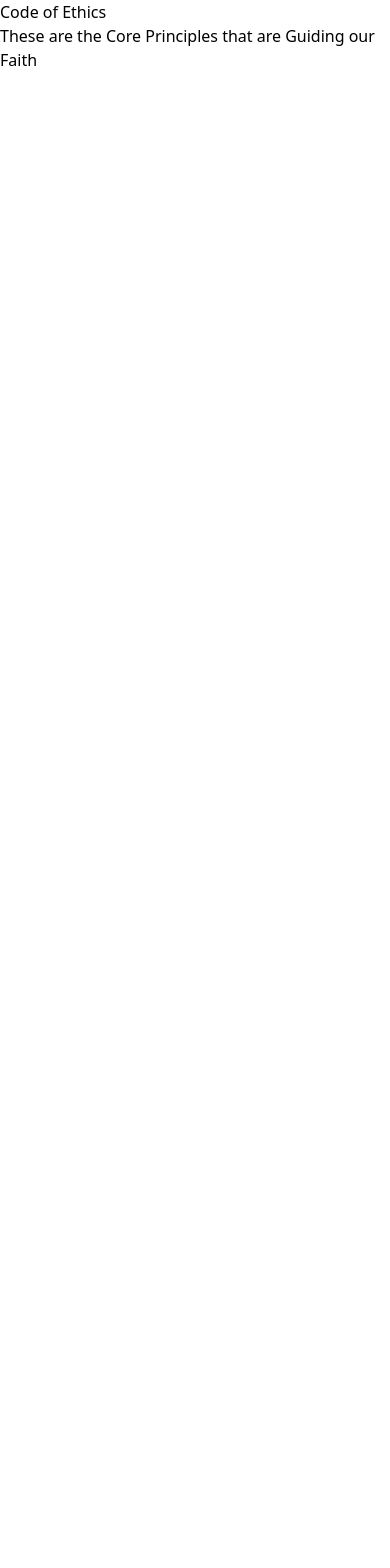
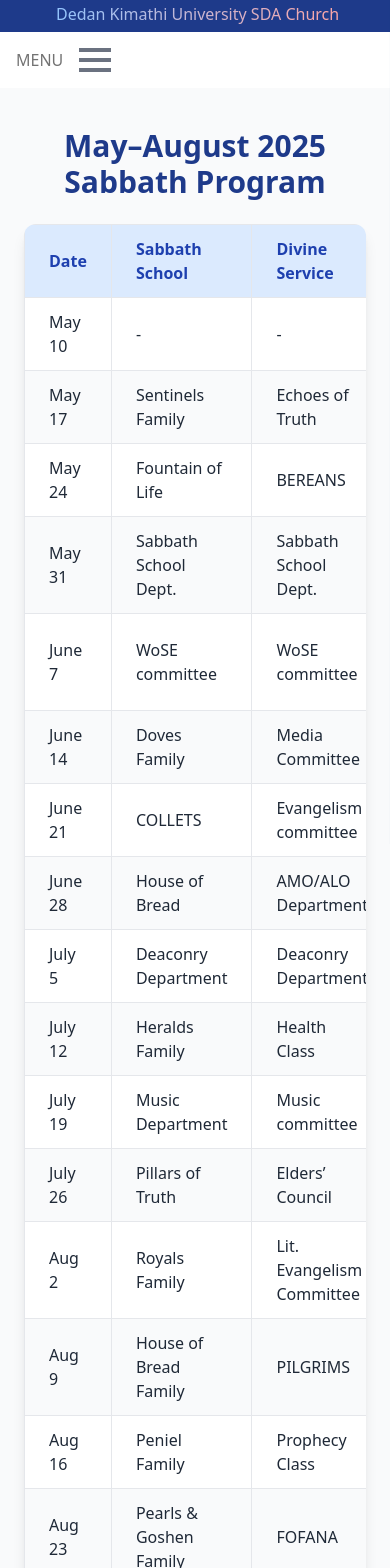
Before and after one commit to RamspheldOnyangoOchieng/DeKUSDA-Website, a React (Vite) app in the folder frontend/: page /COE in a window 390 px wide. Shown: the top 1568 px of the page. Before the commit the page ends 844 px from the top, so only its background shows below. Built offline with nearby package versions, Linux system fonts and the light colour scheme.

Commit message:
Add May–August 2025 Sabbath Calendar page with full table layout

```diff
--- a/frontend/src/components/Layout/Header.jsx
+++ b/frontend/src/components/Layout/Header.jsx
@@ -67,6 +67,7 @@ export const Header = () => {
                 <li><Link to="/AMO_ALO" onClick={() => setIsOpen(false)} className="hover:underline underline-offset-2">AMO / ALO</Link></li>
                 <li><Link to="/Health" onClick={() => setIsOpen(false)} className="hover:underline underline-offset-2">Health Department</Link></li>
                 <li><Link to="/SabbathSchool" onClick={() => setIsOpen(false)} className="hover:underline underline-offset-2">Sabbath School</Link></li>
+                <li><Link to="/Prophecy" onClick={() => setIsOpen(false)} className="hover:underline underline-offset-2">Prophecy</Link></li>
               </ul>
             </details>
           </li>
@@ -89,7 +90,14 @@ export const Header = () => {
               </ul>
             </details>
           </li>
-          <li><Link to="/Announcements" onClick={() => setIsOpen(false)} className="hover:underline underline-offset-2">More</Link></li>
+          <li>
+            <details>
+              <summary className="cursor-pointer hover:underline underline-offset-2">More</summary>
+              <ul className="pl-4 space-y-2">
+                <li><Link to="/Announcements" onClick={() => setIsOpen(false)} className="hover:underline underline-offset-2">Announcements</Link></li>
+              </ul>
+            </details>
+          </li>
         </ul>
       </div>
 
@@ -99,12 +107,11 @@ export const Header = () => {
           <ul className="text-sm text-blue-900 space-x-4 flex">
             <li className='my-10 xl:text-lg lg:text-[1rem] font-georgia font-normal'><Link to="/">Home</Link></li>
 
+            {/* About Us Dropdown */}
             <li className='relative z-50 group'>
               <div className='flex items-center justify-center my-10 xl:text-lg lg:text-[1rem] font-georgia font-normal cursor-pointer'>
                 About Us
-                <svg xmlns="http://www.w3.org/2000/svg" viewBox="0 0 24 24" className='h-4 w-4'>
-                  <path d="M6 9l6 6 6-6" fill="none" stroke="black" strokeWidth="2" />
-                </svg>
+                <svg xmlns="http://www.w3.org/2000/svg" viewBox="0 0 24 24" className='h-4 w-4'><path d="M6 9l6 6 6-6" fill="none" stroke="black" strokeWidth="2" /></svg>
               </div>
               <ul className='absolute left-0 -mt-6 lg:w-44 xl:w-52 bg-neutral-100 rounded-xs shadow-lg transition-all duration-300 hidden group-hover:block space-y-4 text-md font-bold border border-neutral-200 ml-0 pt-2'>
                 <li className='text-black font-normal hover:underline underline-offset-1 pl-2'><Link to="/Aboutdekusda">About DeKUSDA</Link></li>
@@ -114,12 +121,11 @@ export const Header = () => {
               </ul>
             </li>
 
+            {/* Ministries Dropdown */}
             <li className='relative z-50 group'>
               <div className='flex items-center justify-center my-10 xl:text-lg lg:text-[1rem] font-georgia font-normal cursor-pointer'>
                 Ministries/Departments
-                <svg xmlns="http://www.w3.org/2000/svg" viewBox="0 0 24 24" className='h-4 w-4'>
-                  <path d="M6 9l6 6 6-6" fill="none" stroke="black" strokeWidth="2" />
-                </svg>
+                <svg xmlns="http://www.w3.org/2000/svg" viewBox="0 0 24 24" className='h-4 w-4'><path d="M6 9l6 6 6-6" fill="none" stroke="black" strokeWidth="2" /></svg>
               </div>
               <ul className='absolute left-0 -mt-6 lg:w-44 xl:w-52 bg-neutral-100 rounded-xs shadow-lg transition-all duration-300 hidden group-hover:block space-y-4 text-md font-bold border border-neutral-200 ml-0 pt-2'>
                 <li className='text-black font-normal hover:underline underline-offset-1 pl-2'><Link to="/Personalministries">Personal ministries</Link></li>
@@ -127,15 +133,15 @@ export const Header = () => {
                 <li className='text-black font-normal hover:underline underline-offset-1 pl-2'><Link to="/AMO_ALO">AMO / ALO</Link></li>
                 <li className='text-black font-normal hover:underline underline-offset-1 pl-2'><Link to="/Health">Health Department</Link></li>
                 <li className='text-black font-normal hover:underline underline-offset-1 pl-2'><Link to="/SabbathSchool">Sabbath School</Link></li>
+                <li className='text-black font-normal hover:underline underline-offset-1 pl-2'><Link to="/Prophecy">Prophecy</Link></li>
               </ul>
             </li>
 
+            {/* Evangelism */}
             <li className='relative z-50 group'>
               <div className='flex items-center justify-center my-10 xl:text-lg lg:text-[1rem] font-georgia font-normal cursor-pointer'>
                 Evangelism
-                <svg xmlns="http://www.w3.org/2000/svg" viewBox="0 0 24 24" className='h-4 w-4'>
-                  <path d="M6 9l6 6 6-6" fill="none" stroke="black" strokeWidth="2" />
-                </svg>
+                <svg xmlns="http://www.w3.org/2000/svg" viewBox="0 0 24 24" className='h-4 w-4'><path d="M6 9l6 6 6-6" fill="none" stroke="black" strokeWidth="2" /></svg>
               </div>
               <ul className='absolute left-0 -mt-6 lg:w-44 xl:w-52 bg-neutral-100 rounded-xs shadow-lg transition-all duration-300 hidden group-hover:block space-y-4 text-md font-bold border border-neutral-200 ml-0 pt-2'>
                 <li className='text-black font-normal hover:underline underline-offset-1 pl-2'><Link to="/PCM">PCM</Link></li>
@@ -143,12 +149,11 @@ export const Header = () => {
               </ul>
             </li>
 
+            {/* Resources */}
             <li className='relative z-50 group'>
               <div className='flex items-center justify-center my-10 xl:text-lg lg:text-[1rem] font-georgia font-normal cursor-pointer'>
                 Resources
-                <svg xmlns="http://www.w3.org/2000/svg" viewBox="0 0 24 24" className='h-4 w-4'>
-                  <path d="M6 9l6 6 6-6" fill="none" stroke="black" strokeWidth="2" />
-                </svg>
+                <svg xmlns="http://www.w3.org/2000/svg" viewBox="0 0 24 24" className='h-4 w-4'><path d="M6 9l6 6 6-6" fill="none" stroke="black" strokeWidth="2" /></svg>
               </div>
               <ul className='absolute left-0 -mt-6 lg:w-44 xl:w-52 bg-neutral-100 rounded-xs shadow-lg transition-all duration-300 hidden group-hover:block space-y-4 text-md font-bold border border-neutral-200 ml-0 pt-2'>
                 <li className='text-black font-normal hover:underline underline-offset-1 pl-2'><Link to="/Books">Books</Link></li>
@@ -157,7 +162,16 @@ export const Header = () => {
               </ul>
             </li>
 
-            <li className='my-10 xl:text-lg lg:text-[1rem] font-georgia font-normal'><Link to="/Announcements">More</Link></li>
+            {/* More (with dropdown) */}
+            <li className='relative z-50 group'>
+              <div className='flex items-center justify-center my-10 xl:text-lg lg:text-[1rem] font-georgia font-normal cursor-pointer'>
+                More
+                <svg xmlns="http://www.w3.org/2000/svg" viewBox="0 0 24 24" className='h-4 w-4'><path d="M6 9l6 6 6-6" fill="none" stroke="black" strokeWidth="2" /></svg>
+              </div>
+              <ul className='absolute left-0 -mt-6 lg:w-44 xl:w-52 bg-neutral-100 rounded-xs shadow-lg transition-all duration-300 hidden group-hover:block space-y-4 text-md font-bold border border-neutral-200 ml-0 pt-2'>
+                <li className='text-black font-normal hover:underline underline-offset-1 pl-2'><Link to="/Announcements">Announcements</Link></li>
+              </ul>
+            </li>
           </ul>
         </div>
       </nav>
--- a/frontend/src/pages/Resources/Books.jsx
+++ b/frontend/src/pages/Resources/Books.jsx
@@ -1,11 +1,112 @@
-// ✅ Correct export
-const Books = () => {
+// src/pages/Literature/LiteratureMinistry.jsx
+
+import React from 'react';
+
+const LiteratureMinistry = () => {
   return (
-    <div>
-      <h1>Books Page</h1>
-      {/* Content */}
+    <div className="px-6 md:px-20 py-10 text-gray-800 font-sans">
+      <h1 className="text-3xl md:text-4xl font-bold text-blue-900 mb-6">
+        Literature Ministry Department
+      </h1>
+      <p className="italic text-lg text-blue-700 mb-6">
+        “Fulfilling the great commission through the printed page”
+      </p>
+
+      <section className="mb-6">
+        <h2 className="text-2xl font-semibold text-blue-800 mb-2">Vision</h2>
+        <p>
+          To see every home, heart, and nation reached with the message of hope and salvation through Seventh-day Adventist literature.
+        </p>
+      </section>
+
+      <section className="mb-6">
+        <h2 className="text-2xl font-semibold text-blue-800 mb-2">Mission</h2>
+        <p>
+          To uplift Christ by equipping and mobilizing church members to share truth-filled literature that transforms lives for eternity.
+        </p>
+      </section>
+
+      <section className="mb-6">
+        <h2 className="text-2xl font-semibold text-blue-800 mb-2">Who Are We?</h2>
+        <p className="mb-2">
+          The Literature Ministry Department of Dedan Kimathi University of Technology SDA Church is part of a global network committed to evangelism through printed and digital materials.
+        </p>
+        <p>
+          Inspired by the three angels’ message, we echo the global mission locally—providing gospel-centered resources for church members and the broader community.
+        </p>
+      </section>
+
+      <section className="mb-6">
+        <h2 className="text-2xl font-semibold text-blue-800 mb-2">Historical Foundation</h2>
+        <p className="mb-2">
+          The literature ministry dates back to the 1840s. Elder James White published *The Present Truth* in 1849, laying the foundation for Adventist publishing.
+        </p>
+        <p className="mb-2">
+          DeKUT's literature ministry began in 2012 and continues through divine guidance, spreading the gospel one page at a time.
+        </p>
+        <p>
+          “There is no better witness of Christ than the inspired text of scripture.”
+        </p>
+      </section>
+
+      <section className="mb-6">
+        <h2 className="text-2xl font-semibold text-blue-800 mb-2">What We Do</h2>
+        <ul className="list-disc pl-6 space-y-2">
+          <li>
+            <strong>Literature Distribution:</strong> Books, tracts, magazines, and Bible studies sharing hope, health, and healing.
+          </li>
+          <li>
+            <strong>Training and Empowerment:</strong> Equipping members to become literature evangelists in all walks of life.
+          </li>
+          <li>
+            <strong>Evangelism Support:</strong> Partnering with other departments for outreach and mission events.
+          </li>
+          <li>
+            <strong>Digital Access:</strong> Promoting online materials, QR codes, and social media outreach.
+          </li>
+        </ul>
+      </section>
+
+      <section className="mb-6">
+        <h2 className="text-2xl font-semibold text-blue-800 mb-2">Goals and Objectives</h2>
+        <ul className="list-disc pl-6 space-y-1">
+          <li>Revive literature evangelism in the church.</li>
+          <li>Encourage all members to be literature missionaries.</li>
+          <li>Nurture spiritual growth through inspired writings.</li>
+          <li>Reach unreached communities with Christ-centered messages.</li>
+          <li>Support youth through summer literature programs.</li>
+        </ul>
+      </section>
+
+      <section className="mb-6">
+        <h2 className="text-2xl font-semibold text-blue-800 mb-2">Why It Still Matters</h2>
+        <p className="mb-2">
+          A printed book or tract can quietly speak to a soul when words cannot. This ministry remains one of the most effective outreach channels today.
+        </p>
+        <p className="italic">
+          “If there is one work more important than another, it is that of getting our publications before the people.” — Ellen G. White, *The Publishing Ministry*, p. 385
+        </p>
+      </section>
+
+      <section className="mb-6">
+        <h2 className="text-2xl font-semibold text-blue-800 mb-2">How You Can Get Involved</h2>
+        <ul className="list-disc pl-6 space-y-1">
+          <li>Share a tract or book daily.</li>
+          <li>Volunteer for training or distribution workshops.</li>
+          <li>Support evangelists through prayer or donations.</li>
+          <li>Donate materials or help build the inventory.</li>
+          <li>Pray for open hearts in our community.</li>
+        </ul>
+      </section>
+
+      <section>
+        <h2 className="text-2xl font-semibold text-blue-800 mb-2">Contact Us</h2>
+        <p><strong>Phone:</strong> +254 740 486498 / +254 740 756479 / +254 112 998265</p>
+        <p><strong>Email:</strong> [Add your email here]</p>
+        <p><strong>Location:</strong> [Add location info here]</p>
+      </section>
     </div>
   );
 };
 
-export default Books;
+export default LiteratureMinistry;
--- a/frontend/src/pages/Resources/COE.jsx
+++ b/frontend/src/pages/Resources/COE.jsx
@@ -1,11 +1,60 @@
+import React from 'react';
+import Header from '../../components/Layout/Header';
+import Footer from '../../components/Layout/Footer';
 
-export const COE = () => {
-    return (
-        <div>
-            <h1>Code of Ethics</h1>
-            <p>These are  the Core Principles that are Guiding our Faith</p>
+const sabbathEvents = [
+  { date: 'May 10', sabbathSchool: '', divineService: '', event: 'Nature Sabbath' },
+  { date: 'May 17', sabbathSchool: 'Sentinels Family', divineService: 'Echoes of Truth', event: 'E.O.T Launch' },
+  { date: 'May 24', sabbathSchool: 'Fountain of Life', divineService: 'BEREANS', event: 'Stewardship Sabbath' },
+  { date: 'May 31', sabbathSchool: 'Sabbath School Dept.', divineService: 'Sabbath School Dept.', event: 'Sabbath School Sabbath' },
+  { date: 'June 7', sabbathSchool: 'WoSE committee', divineService: 'WoSE committee', event: 'WOSE (AMO/ALO) Sabbath' },
+  { date: 'June 14', sabbathSchool: 'Doves Family', divineService: 'Media Committee', event: 'Communication Sabbath' },
+  { date: 'June 21', sabbathSchool: 'COLLETS', divineService: 'Evangelism committee', event: 'Evangelism Sabbath' },
+  { date: 'June 28', sabbathSchool: 'House of Bread', divineService: 'AMO/ALO Department', event: 'PCM Sabbath' },
+  { date: 'July 5', sabbathSchool: 'Deaconry Department', divineService: 'Deaconry Department', event: 'High Sabbath' },
+  { date: 'July 12', sabbathSchool: 'Heralds Family', divineService: 'Health Class', event: 'Health Sabbath' },
+  { date: 'July 19', sabbathSchool: 'Music Department', divineService: 'Music committee', event: 'Music Sabbath' },
+  { date: 'July 26', sabbathSchool: 'Pillars of Truth', divineService: 'Elders’ Council', event: 'Elders’ Sabbath' },
+  { date: 'Aug 2', sabbathSchool: 'Royals Family', divineService: 'Lit. Evangelism Committee', event: 'Lit. Evangelism Sabbath' },
+  { date: 'Aug 9', sabbathSchool: 'House of Bread Family', divineService: 'PILGRIMS', event: 'Staff Sabbath' },
+  { date: 'Aug 16', sabbathSchool: 'Peniel Family', divineService: 'Prophecy Class', event: 'Prophecy Sabbath' },
+  { date: 'Aug 23', sabbathSchool: 'Pearls & Goshen Family', divineService: 'FOFANA', event: 'Pastoral Sabbath' },
+  { date: 'Aug 30', sabbathSchool: 'Town Estate', divineService: 'Prayer Department', event: 'Open Sabbath' },
+];
+
+export default function SabbathCalendar() {
+  return (
+    <>
+      <Header />
+
+      <main className="px-6 py-10 mx-auto max-w-6xl font-sans bg-gray-50 min-h-screen">
+        <h2 className="mb-6 text-3xl font-bold text-center text-blue-900">May–August 2025 Sabbath Program</h2>
+
+        <div className="overflow-x-auto rounded-xl shadow-lg bg-white">
+          <table className="min-w-full border border-gray-300 text-gray-800">
+            <thead className="bg-blue-100 text-blue-800">
+              <tr>
+                <th className="px-6 py-3 border font-semibold text-left">Date</th>
+                <th className="px-6 py-3 border font-semibold text-left">Sabbath School</th>
+                <th className="px-6 py-3 border font-semibold text-left">Divine Service</th>
+                <th className="px-6 py-3 border font-semibold text-left">Sabbath Event</th>
+              </tr>
+            </thead>
+            <tbody>
+              {sabbathEvents.map((item, idx) => (
+                <tr key={idx} className="even:bg-gray-50 hover:bg-blue-50 transition">
+                  <td className="px-6 py-3 border">{item.date}</td>
+                  <td className="px-6 py-3 border">{item.sabbathSchool || '-'}</td>
+                  <td className="px-6 py-3 border">{item.divineService || '-'}</td>
+                  <td className="px-6 py-3 border">{item.event}</td>
+                </tr>
+              ))}
+            </tbody>
+          </table>
         </div>
-    );
-};
+      </main>
 
-export default COE;
+      <Footer />
+    </>
+  );
+}
```
